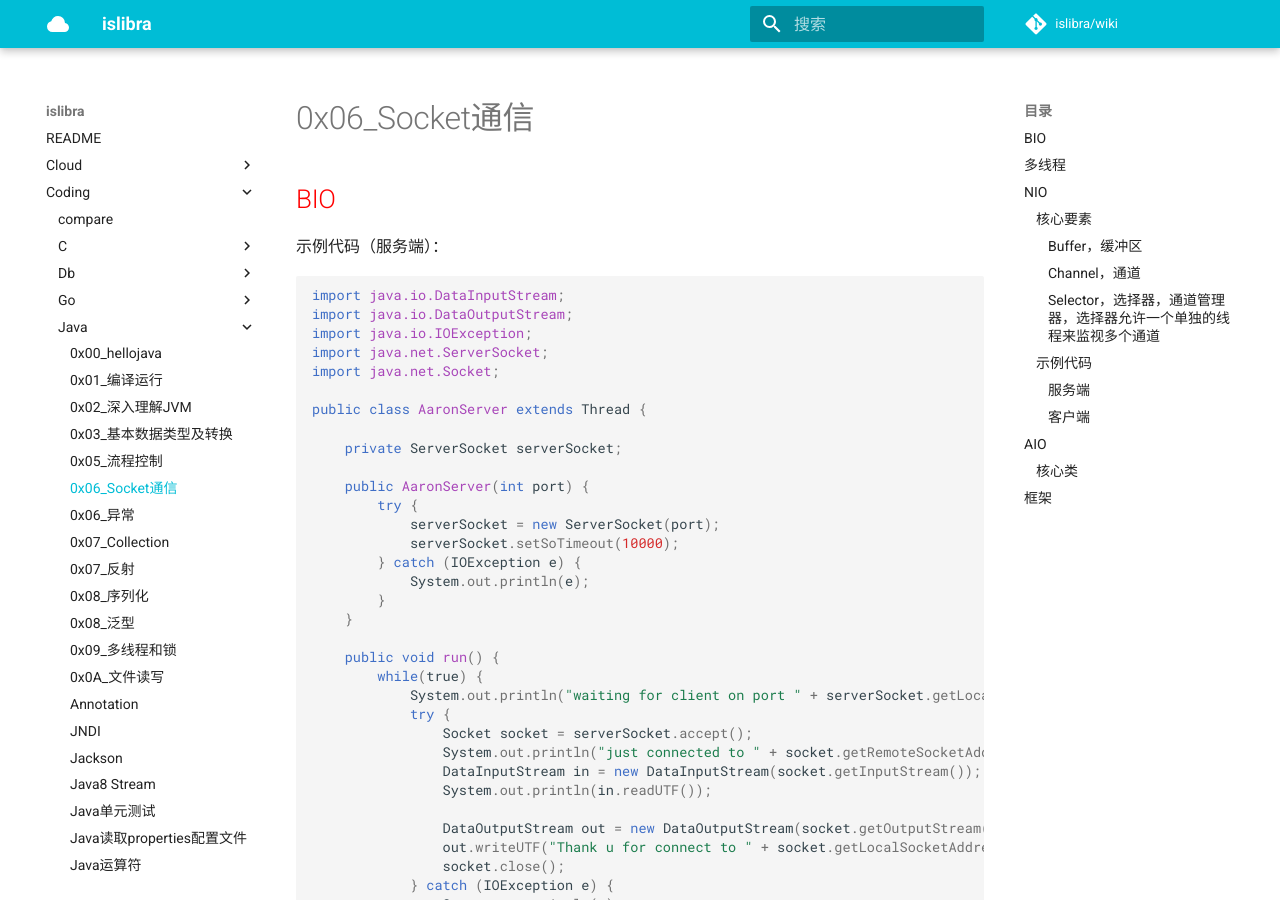
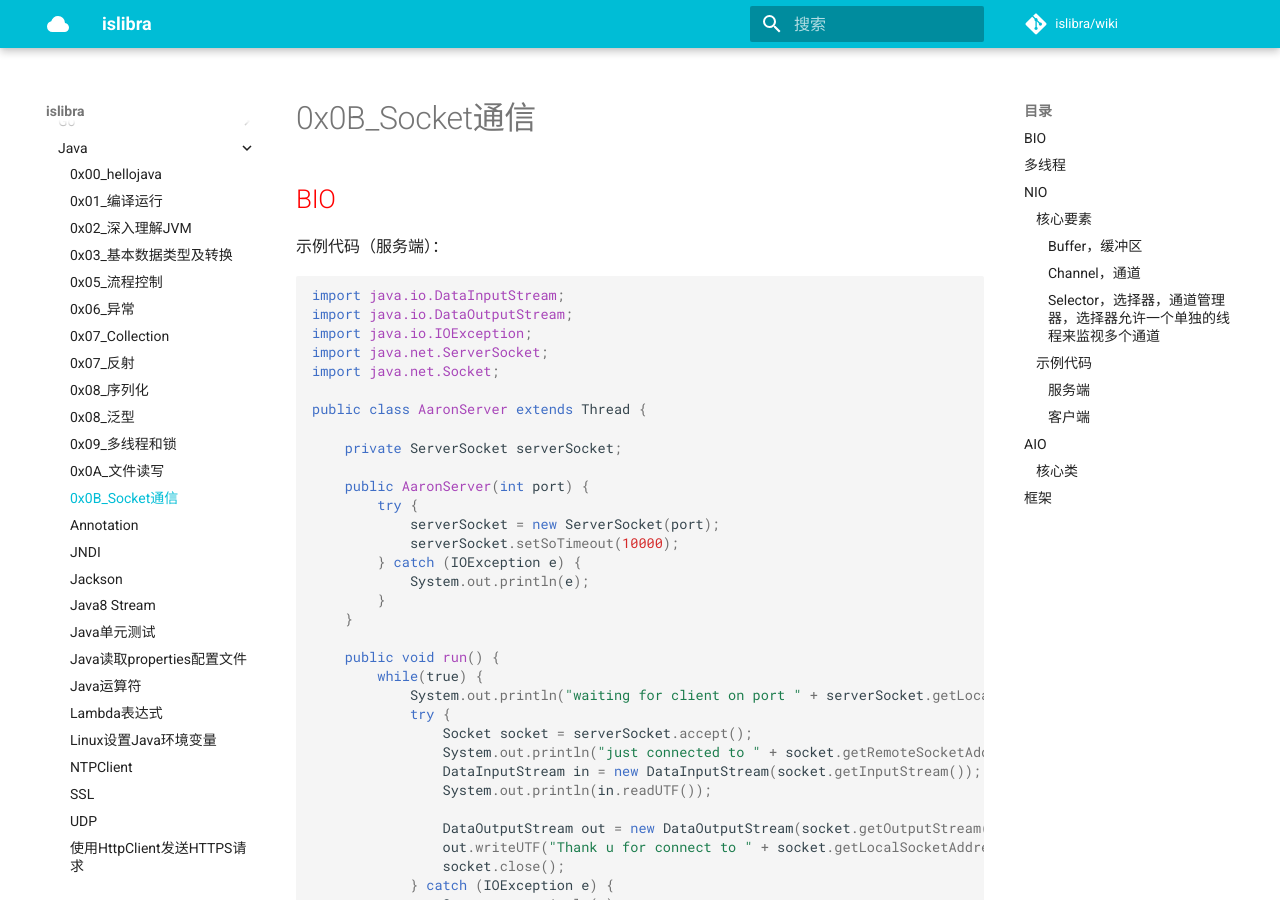
Before and after one commit to islibra/wiki, an MkDocs documentation site: the page built from docs/coding/java/0x0B_Socket通信.md, in a window 1280 px wide and 900 px high. Built offline with MkDocs 1.6.1 and Material for MkDocs 9.7.7, drawn with Linux system fonts in a browser that asks for light colours; comment, search, counter and statistics services are not loaded.

Commit message:
Update and rename 0x06_Socket通信.md to 0x0B_Socket通信.md

```diff
--- a/docs/coding/java/0x06_Socket通信.md
+++ b/docs/coding/java/0x0B_Socket通信.md
@@ -1,4 +1,4 @@
-# 0x06_Socket通信
+# 0x0B_Socket通信
 
 ## BIO
 
```
